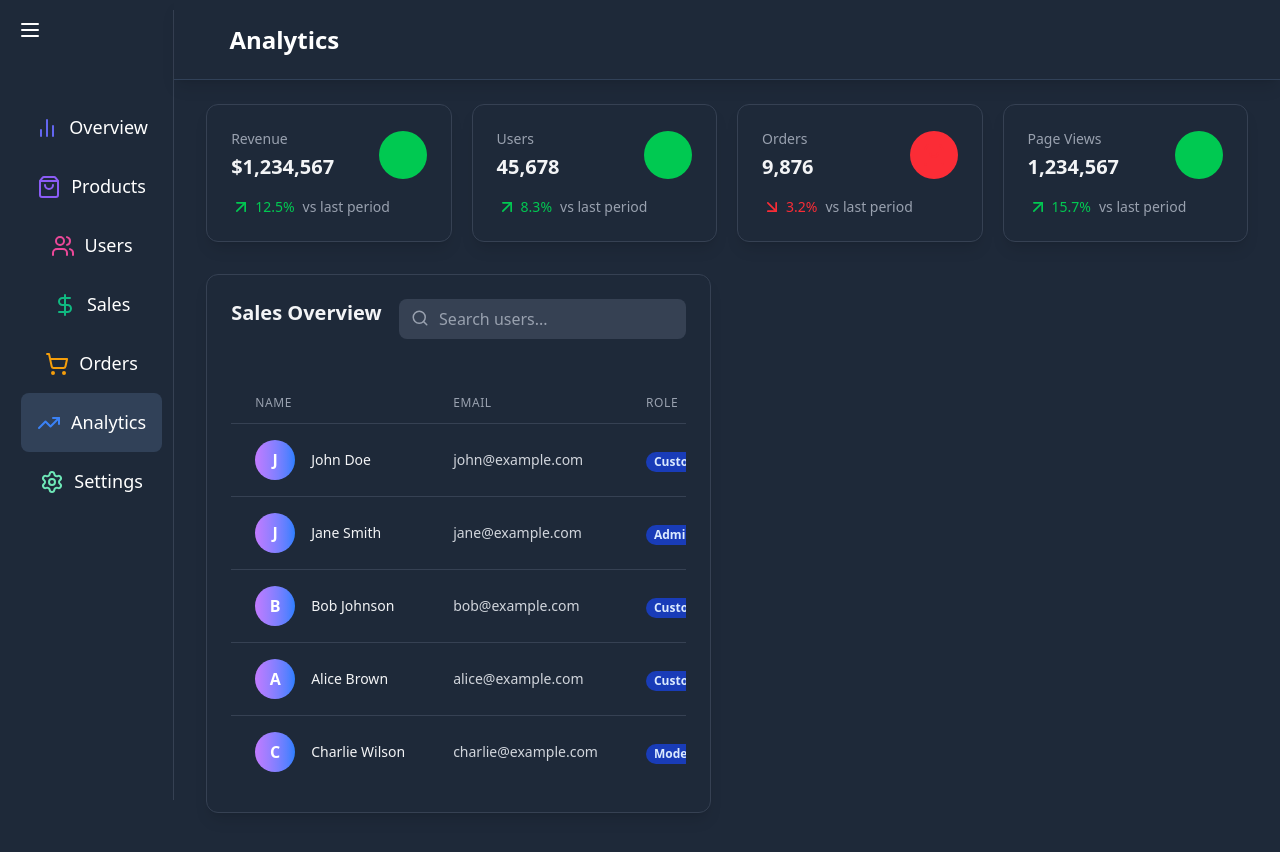
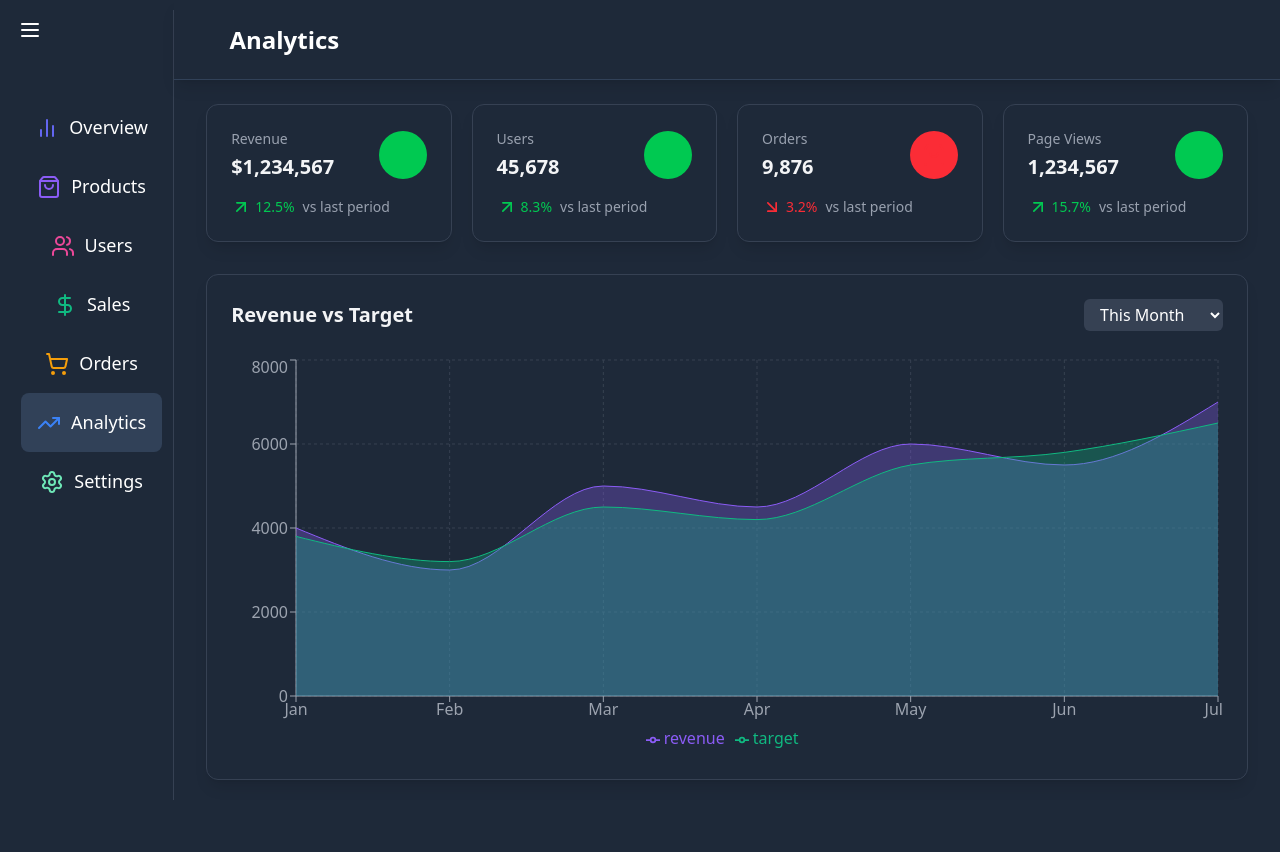
Before and after one commit to Bigbilly-github/Dashboard, a React (Vite) app: page /analytics in a window 1280 px wide. Shown: the top 852 px of the page. Built offline with nearby package versions, Linux system fonts and the light colour scheme.

Commit message:
created and styled the revenue chart component

```diff
--- a/src/components/analytics/Analyticsdisplay.jsx
+++ b/src/components/analytics/Analyticsdisplay.jsx
@@ -2,14 +2,15 @@
 
 import Usertable from "../users/Usertable";
 import Analyticscard from "./Analyticscard";
+import RevenueChart from "./Revenuechart";
 
 const Analyticsdisplay = () => {
   return (
     <section className="max-w-7xl mx-auto py-6 px-4 lg:px-8 ">
       <Analyticscard />
+        <RevenueChart/>
+      <div className="grid grid-cols-1 lg:grid-cols-2 gap-8 mb-8">
 
-      <div className="grid grid-cols-1 lg:grid-cols-2 gap-8 mb-8">
-        <Usertable/>
 
       </div>
     </section>
--- /dev/null
+++ b/src/components/analytics/Revenuechart.jsx
@@ -0,0 +1,58 @@
+import { useState } from "react";
+import { motion } from "framer-motion";
+import { AreaChart, Area, XAxis, YAxis, CartesianGrid, Tooltip, Legend, ResponsiveContainer } from "recharts";
+
+const revenueData = [
+	{ month: "Jan", revenue: 4000, target: 3800 },
+	{ month: "Feb", revenue: 3000, target: 3200 },
+	{ month: "Mar", revenue: 5000, target: 4500 },
+	{ month: "Apr", revenue: 4500, target: 4200 },
+	{ month: "May", revenue: 6000, target: 5500 },
+	{ month: "Jun", revenue: 5500, target: 5800 },
+	{ month: "Jul", revenue: 7000, target: 6500 },
+];
+
+const RevenueChart = () => {
+	const [selectedTimeRange, setSelectedTimeRange] = useState("This Month");
+
+	return (
+		<motion.div
+			className='bg-gray-800 bg-opacity-50 backdrop-filter backdrop-blur-lg shadow-lg rounded-xl p-6 border border-gray-700 mb-8'
+			initial={{ opacity: 0, y: 20 }}
+			animate={{ opacity: 1, y: 0 }}
+			transition={{ delay: 0.2 }}
+		>
+			<div className='flex sm:items-center sm:flex-row flex-col justify-between mb-6'>
+				<h2 className='text-xl font-semibold text-gray-100'>Revenue vs Target</h2>
+				<select
+					className='bg-gray-700 text-white rounded-md px-3 py-1 focus:outline-none focus:ring-2 focus:ring-blue-500'
+					value={selectedTimeRange}
+					onChange={(e) => setSelectedTimeRange(e.target.value)}
+				>
+					<option>This Week</option>
+					<option>This Month</option>
+					<option>This Quarter</option>
+					<option>This Year</option>
+				</select>
+			</div>
+
+			<div style={{ width: "100%", height: 400 }}>
+				<ResponsiveContainer>
+					<AreaChart data={revenueData}>
+						<CartesianGrid strokeDasharray='3 3' stroke='#374151' />
+						<XAxis dataKey='month' stroke='#9CA3AF' />
+						<YAxis stroke='#9CA3AF' />
+						<Tooltip
+							contentStyle={{ backgroundColor: "rgba(31, 41, 55, 0.8)", borderColor: "#4B5563" }}
+							itemStyle={{ color: "#E5E7EB" }}
+						/>
+						<Legend />
+						<Area type='monotone' dataKey='revenue' stroke='#8B5CF6' fill='#8B5CF6' fillOpacity={0.3} />
+						<Area type='monotone' dataKey='target' stroke='#10B981' fill='#10B981' fillOpacity={0.3} />
+					</AreaChart>
+				</ResponsiveContainer>
+			</div>
+		</motion.div>
+	);
+};
+export default RevenueChart;
```
